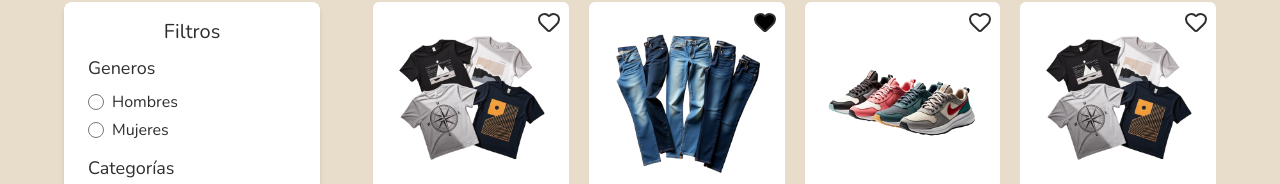
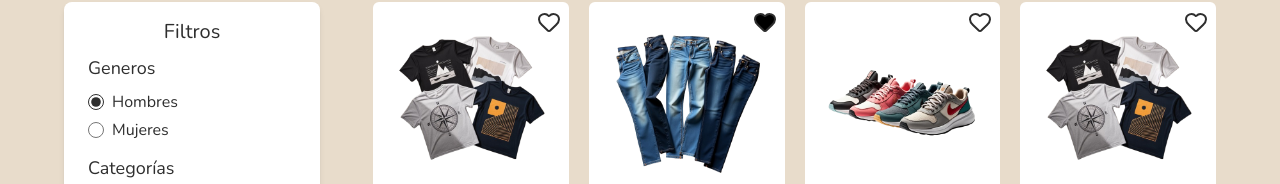
Before and after one commit to alexiscruz1403/Clothing_Store_Frontend, a Vue app: page / in a window 1280 px wide. Both pictures are taken after a click on the button "Hombres". Shown: the part 228-412 px from the top of the page. Built offline with nearby package versions, Linux system fonts and the light colour scheme.

Commit message:
refactor(stores): refactored stores

```diff
--- a/src/components/ui/Inputs/Checkbox.vue
+++ b/src/components/ui/Inputs/Checkbox.vue
@@ -1,10 +1,12 @@
 <template>
-    <div class="flex items-center gap-2">
-        <input type="checkbox" :id="props.id" class="cursor-pointer size-4 accent-[#2E2E2E] border-gray-300 rounded" :checked="props.checked" />
-        <label :for="props.id" class="cursor-pointer text-[#2E2E2E] font-['Nunito']">{{ props.label }}</label>
+    <div class="flex items-center gap-2" @click="$emit('click')">
+        <input type="checkbox" :id="props.id" :name="props.id" class="cursor-pointer size-4 accent-[#2E2E2E] border-gray-300 rounded" :checked="props.checked" />
+        <label class="cursor-pointer text-[#2E2E2E] font-['Nunito']">{{ props.label }}</label>
     </div>
 </template>
 <script setup>
+
+import { defineEmits } from 'vue';
 
 const props = defineProps({
     id: {
@@ -21,4 +23,6 @@ const props = defineProps({
     },
 })
 
+const emits = defineEmits(['click']);
+
 </script>
--- a/src/components/ui/Inputs/Radio.vue
+++ b/src/components/ui/Inputs/Radio.vue
@@ -1,10 +1,12 @@
 <template>
-    <div class="flex items-center gap-2">
+    <div class="flex items-center gap-2" @click="$emit('click')">
         <input type="radio" name="genres" :id="props.id" class="cursor-pointer size-4 accent-[#2E2E2E] border-gray-300 rounded" :checked="props.checked" />
-        <label :for="props.id" class="cursor-pointer text-[#2E2E2E] font-['Nunito']">{{ props.label }}</label>
+        <label class="cursor-pointer text-[#2E2E2E] font-['Nunito']">{{ props.label }}</label>
     </div>
 </template>
 <script setup>
+
+import { defineEmits } from 'vue';
 
 const props = defineProps({
     id: {
@@ -25,4 +27,6 @@ const props = defineProps({
     }
 })
 
+const emits = defineEmits(['click']);
+
 </script>
--- a/src/components/ui/Sidebars/Filter.vue
+++ b/src/components/ui/Sidebars/Filter.vue
@@ -11,7 +11,7 @@
             <div class="flex flex-col md:flex-row lg:flex-col gap-2 md:gap-5 lg:gap-2">
                 <p class="text-lg">Categorías</p>
                 <div class="flex flex-col md:flex-row lg:flex-col gap-1 md:gap-3 lg:gap-1">
-                    <Checkbox v-for="category in categories" :id="category.category_name" :label="category.category_name" :category="category.checked" @click="handleFilterCategoryClick(category.category_id)"/>
+                    <Checkbox v-for="category in categories" :id="category.category_name" :label="category.category_name" :checked="category.checked" @click="handleFilterCategoryClick(category.category_id)"/>
                 </div>
             </div>
         </div>
@@ -24,12 +24,16 @@ import Radio from '../Inputs/Radio.vue';
 import { useGenreStore } from '@/stores/useGenresStore';
 import { useCategoriesStore } from '@/stores/useCategoriesStore';
 import { useFiltersStore } from '@/stores/useFiltersStore';
+import { storeToRefs } from 'pinia';
 
 const genreStore = useGenreStore();
 const categoriesStore = useCategoriesStore();
 
-const genres = genreStore.getGenres();
-const categories = categoriesStore.getCategories();
+genreStore.getGenres();
+const { genres } = storeToRefs(genreStore);
+
+categoriesStore.getCategories();
+const { categories } = storeToRefs(categoriesStore);
 
 const filtersStore = useFiltersStore();
 
--- a/src/stores/useCategoriesStore.js
+++ b/src/stores/useCategoriesStore.js
@@ -10,17 +10,26 @@ export const useCategoriesStore = defineStore('categories', () => {
         }
 
         const newCategories = [
-            { category_id: 1, category_name: 'Remeras', category_image: '/home/ideogram-remeras.png' },
-            { category_id: 2, category_name: 'Pantalones', category_image: '/home/leonardo-pantalones.png' },
-            { category_id: 3, category_name: 'Zapatillas', category_image: '/home/leonardo-zapatillas.png' },
-            { category_id: 4, category_name: 'Abrigos', category_image: '/home/ideogram-abrigos.png' }
+            { category_id: 1, category_name: 'Remeras', category_image: '/home/ideogram-remeras.png', checked: false },
+            { category_id: 2, category_name: 'Pantalones', category_image: '/home/leonardo-pantalones.png', checked: false },
+            { category_id: 3, category_name: 'Zapatillas', category_image: '/home/leonardo-zapatillas.png', checked: false },
+            { category_id: 4, category_name: 'Abrigos', category_image: '/home/ideogram-abrigos.png', checked: false },
         ];
         categories.value = newCategories;
-        return newCategories;
     };
+
+    const checkCategory = (categoryIds) => {
+        const updatedCategories = categories.value.map((category) => {
+            return categoryIds.includes(category.category_id)
+                ? { ...category, checked: true }
+                : { ...category, checked: false };
+        })
+        categories.value = updatedCategories;
+    }
 
     return {
         categories,
         getCategories,
+        checkCategory,
     };
 })
--- a/src/stores/useFiltersStore.js
+++ b/src/stores/useFiltersStore.js
@@ -1,33 +1,48 @@
-import { ref } from 'vue';
+import { ref, watch } from 'vue';
 import { defineStore } from 'pinia';
+import { useGenreStore } from './useGenresStore';
+import { useCategoriesStore } from './useCategoriesStore';
+
+const genreStore = useGenreStore();
+const categoryStore = useCategoriesStore();
 
 export const useFiltersStore = defineStore('filters', () => {
-    const filters = ref({
-        category: null,
-        genre:null,
-        search: ''
-    })
+    const categoryFilter = ref([]);
+    const genreFilter = ref(null);
+    const searchFilter = ref('');
 
-    const setCategory = (category) => {
-        filters.value.category = category;
+    const setCategory = (categoryId) => {
+        categoryFilter.value = categoryFilter.value.includes(categoryId)
+            ? categoryFilter.value.filter(id => id !== categoryId)
+            : [...categoryFilter.value, categoryId];
     }
 
-    const setGenre = (genre) => {
-        filters.value.genre = genre;
+    const setGenre = (genreId) => {
+        genreFilter.value = genreId;
     }
 
     const setSearch = (search) => {
-        filters.value.search = search;
+        searchFilter.value = search;
     }
 
     const resetFilters = () => {
-        setCategory(null);
-        setGenre(null);
-        setSearch('');
+        categoryFilter.value = [];
+        genreFilter.value = null;
+        searchFilter.value = '';
     }
 
+    watch(genreFilter, (newGenreId) => {
+        genreStore.checkGenre(newGenreId);
+    })
+
+    watch(categoryFilter, (newCategoryIds) => {
+        categoryStore.checkCategory(newCategoryIds);
+    });
+
     return {
-        filters,
+        categoryFilter,
+        genreFilter,
+        searchFilter,
         setCategory,
         setGenre,
         setSearch,
--- a/src/stores/useGenresStore.js
+++ b/src/stores/useGenresStore.js
@@ -10,15 +10,24 @@ export const useGenreStore = defineStore('genres', () => {
         }
 
         const newGenres = [
-            { genre_id: 1, genre_name: 'Hombres', genre_image: '/home/pexels-hombres.png' },
-            { genre_id: 2, genre_name: 'Mujeres', genre_image: '/home/pexels-mujeres.png' },
+            { genre_id: 1, genre_name: 'Hombres', genre_image: '/home/pexels-hombres.png', checked: false },
+            { genre_id: 2, genre_name: 'Mujeres', genre_image: '/home/pexels-mujeres.png', checked: false },
         ];
         genres.value = newGenres;
-        return newGenres;
     };
+
+    const checkGenre = (genreId) => {
+        const updatedGenres = genres.value.map((genre) => {
+            return genre.genre_id === genreId
+                ? { ...genre, checked: true }
+                : { ...genre, checked: false };
+        })
+        genres.value = updatedGenres;
+    }
 
     return {
         genres,
         getGenres,
+        checkGenre,
     };
 })
--- a/src/stores/useProductsStore.js
+++ b/src/stores/useProductsStore.js
@@ -4,13 +4,11 @@ import { useFiltersStore } from "./useFiltersStore";
 
 const filtersStore = useFiltersStore();
 
-const { filters } = storeToRefs(filtersStore);
-
 export const useProductsStore = defineStore("products", () => {
     const products = ref([]);
 
     const getProducts = async () => {
-        const { category, genre, search } = filters.value;
+        const { category, genre, search } = filtersStore;
         const newProducts = [
             {
                 product_id: 1,
--- a/src/views/HomeView.vue
+++ b/src/views/HomeView.vue
@@ -32,6 +32,7 @@ import GenreCard from '@/components/ui/Cards/GenreCard.vue';
 import CategoryCard from '@/components/ui/Cards/CategoryCard.vue';
 import { useGenreStore } from '@/stores/useGenresStore';
 import { useCategoriesStore } from '@/stores/useCategoriesStore';
+import { useFiltersStore } from '@/stores/useFiltersStore';
 
 const genreStore = useGenreStore();
 const categoryStore = useCategoriesStore();
@@ -39,4 +40,7 @@ const categoryStore = useCategoriesStore();
 const genres = genreStore.getGenres();
 const categories = categoryStore.getCategories();
 
+const filtersStore = useFiltersStore();
+filtersStore.resetFilters();
+
 </script>
```
